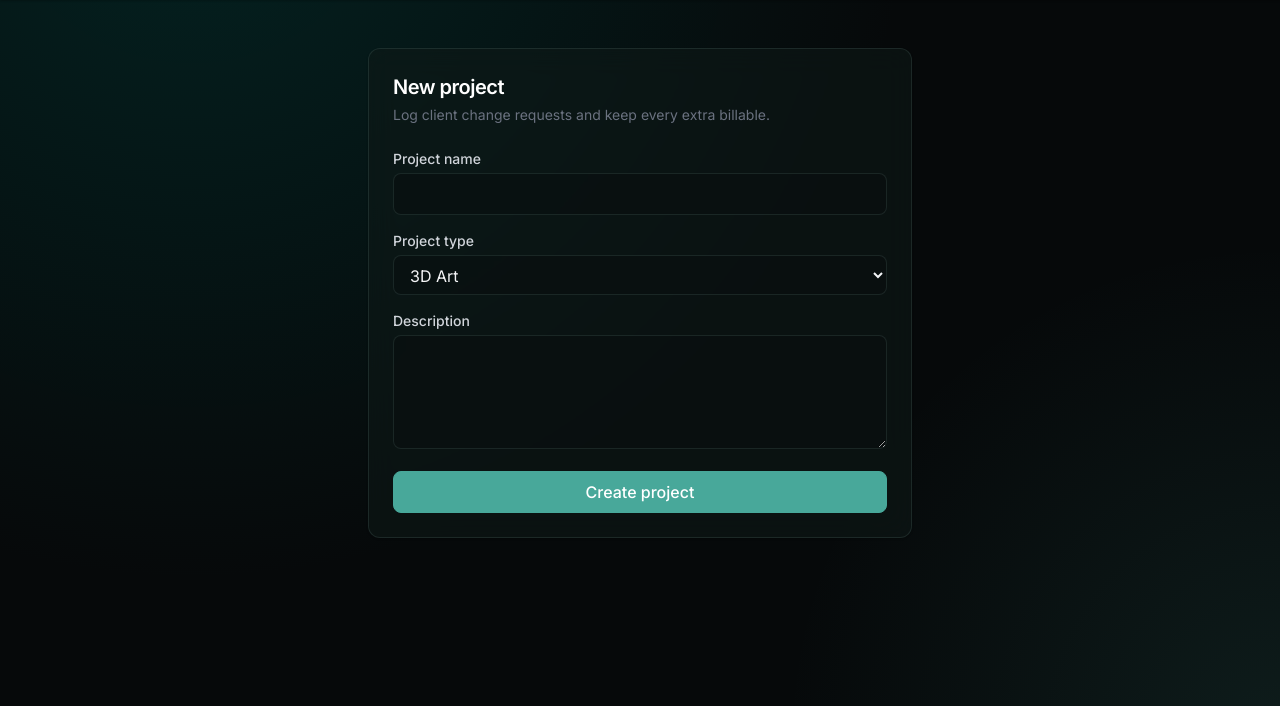
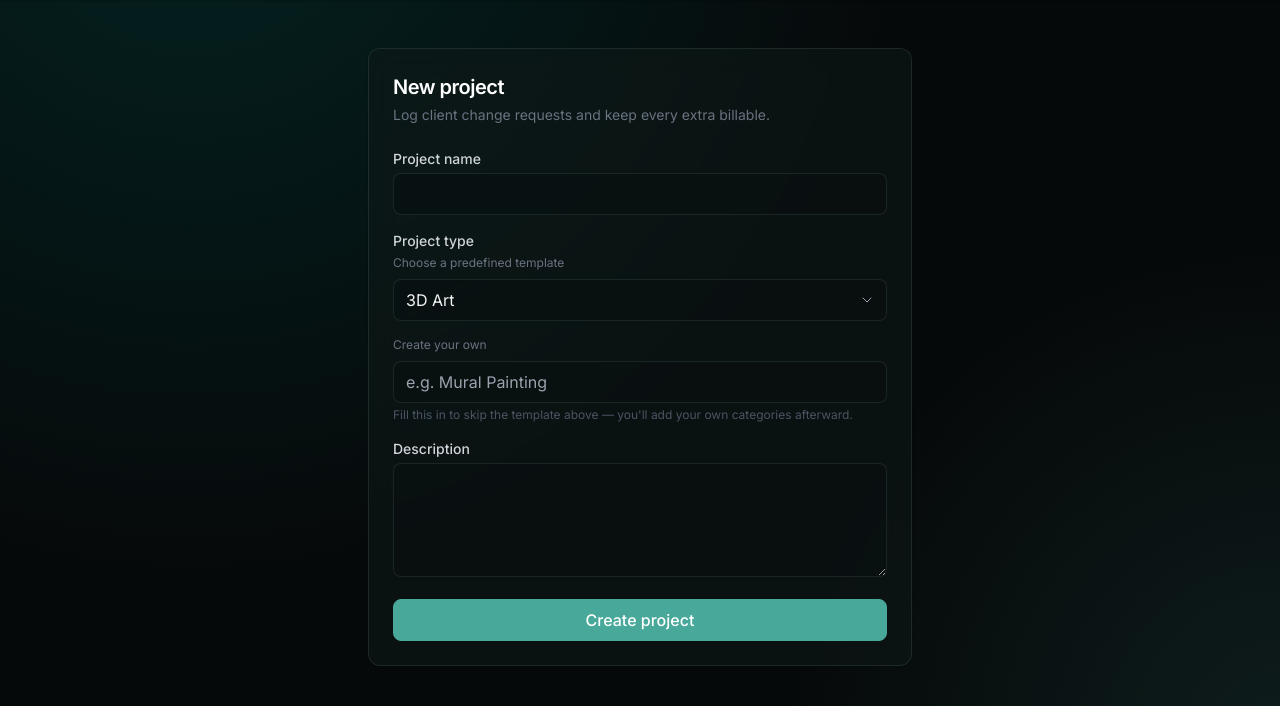
Before and after one commit to Aszariel1/ScopeCreep, a Django app: page /new/ in a window 1280 px wide. Shown: the part 61-767 px from the top of the page. Run offline with Django 5.2, Linux system fonts and the light colour scheme; the visitor is signed in with stand-in values (Sample User, id 1); some libraries are stand-ins or nearby versions.

Commit message:
Add more project type templates and a custom type option
Adds 2D Art, Web Design, and Video Editing templates alongside the
existing 3D Art and Graphic Design ones, each with a default category
set. Artists can also type their own project type instead of picking a
template; custom types apply only to that project and are never saved
as a reusable template. Also restyles the project type dropdown to
match the app's dark theme instead of the browser default.

```diff
--- a/projects/views.py
+++ b/projects/views.py
@@ -139,13 +139,21 @@ def dashboard(request):
 @login_required
 def project_create(request):
     if request.method == 'POST':
+        custom_type = request.POST.get('custom_project_type', '').strip()
+        if custom_type:
+            project_type = custom_type[:50]
+            default_categories = []
+        else:
+            project_type = request.POST.get('project_type')
+            default_categories = Project.DEFAULT_CATEGORIES.get(project_type, [])
+
         project = Project.objects.create(
             owner=request.user,
             name=request.POST.get('name'),
-            project_type=request.POST.get('project_type'),
+            project_type=project_type,
             description=request.POST.get('description', ''),
         )
-        for category_name in Project.DEFAULT_CATEGORIES[project.project_type]:
+        for category_name in default_categories:
             ProjectCategory.objects.create(project=project, category_name=category_name)
 
         return redirect(reverse('projects:artist_workspace', kwargs={'token_artist': project.token_artist}) + '?new=1')
--- a/static/css/base.css
+++ b/static/css/base.css
@@ -48,6 +48,10 @@ button:focus-visible, a:focus-visible, label:focus-visible {
     background: var(--surface-2);
     border: 1px solid var(--border);
     transition: border-color 0.15s ease, box-shadow 0.15s ease;
+}
+
+select {
+    color-scheme: dark;
 }
 
 .field:focus {
--- a/templates/projects/home.html
+++ b/templates/projects/home.html
@@ -17,10 +17,24 @@
 
             <div>
                 <label class="block text-sm font-medium mb-1 text-gray-300">Project type</label>
-                <select name="project_type" required class="field w-full rounded-lg px-3 py-2 text-gray-100">
-                    <option value="3d_art">3D Art</option>
-                    <option value="graphic_design">Graphic Design</option>
-                </select>
+                <p class="text-xs text-gray-500 mb-2">Choose a predefined template</p>
+                <div class="relative">
+                    <select name="project_type" class="field w-full appearance-none rounded-lg pl-3 pr-10 py-2 text-gray-100">
+                        <option value="3d_art">3D Art</option>
+                        <option value="2d_art">2D Art</option>
+                        <option value="graphic_design">Graphic Design</option>
+                        <option value="web_design">Web Design</option>
+                        <option value="video_editing">Video Editing</option>
+                    </select>
+                    <span class="pointer-events-none absolute right-3 top-1/2 -translate-y-1/2 text-gray-400">
+                        {% include "icons/chevron-down.html" with cls="w-4 h-4" %}
+                    </span>
+                </div>
+
+                <p class="text-xs text-gray-500 mt-4 mb-2">Create your own</p>
+                <input type="text" name="custom_project_type" maxlength="50" placeholder="e.g. Mural Painting"
+                       class="field w-full rounded-lg px-3 py-2 text-gray-100">
+                <p class="text-xs text-gray-600 mt-1">Fill this in to skip the template above &mdash; you'll add your own categories afterward.</p>
             </div>
 
             <div>
```
Also changed, not shown: projects/models.py (+7 -1 lines), projects/migrations/0013_alter_project_project_type.py (added).
